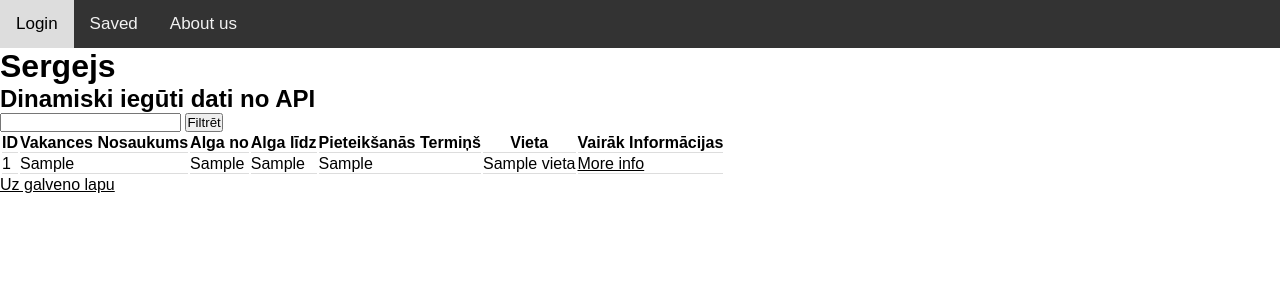
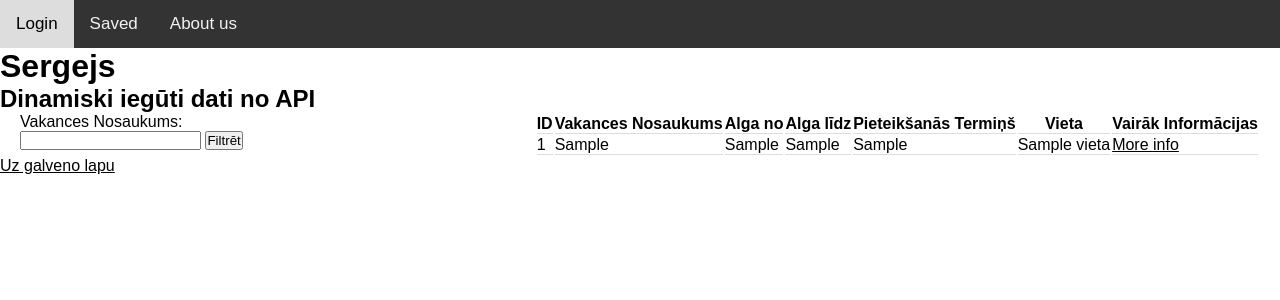
Before and after one commit to RokoTheDog/Kurmgejs, a Flask app: page / in a window 1280 px wide. Shown: the top 300 px of the page. Run offline with Flask 3, Linux system fonts and the light colour scheme; a database or web service that is not in the repository returns one stand-in record (values such as "Sample title"); data that the repository does not hold is empty.

Commit message:
Novietojums + filtra sākums

```diff
--- a/Projekts/static/css/style.css
+++ b/Projekts/static/css/style.css
@@ -2,6 +2,20 @@
     margin: 0;
     padding: 0;
     font-family: sans-serif;
+}
+.flex-container {
+    display: flex;
+    justify-content: space-between;
+    padding: 0 20px
+}
+
+.left-container {
+    flex: 1;
+    margin-right: 10px;
+}
+
+.right-container {
+    flex: 2;
 }
 .bckgrnd {
     background-image: url('/static/photos/photo.webp');
--- a/Projekts/templates/data.html
+++ b/Projekts/templates/data.html
@@ -6,13 +6,22 @@
 
         <h2>Dinamiski iegūti dati no API</h2>
 
-        <form action="/data">
-                <input type="text" name="filtertext">
-                <input type="submit" value="Filtrēt">
-        </form>
-        <!-- tabula1 -->
-        {{ table | safe }}
-        <!-- tabula2 -->
+        <div class="flex-container">
+                <div class="filter-container">
+                        <div>
+                                <a>Vakances Nosaukums:</a>
+                                <form action="/data">
+                                        <input type="text" name="filtertext">
+                                        <input type="submit" value="Filtrēt">
+                                </form>
+                        </div>
+                </div>
+                <div class="table-container">
+                        {{ table | safe }}
+                </div>
+            </div>
+
+
 
         <a href="/">Uz galveno lapu</a>
 
```
